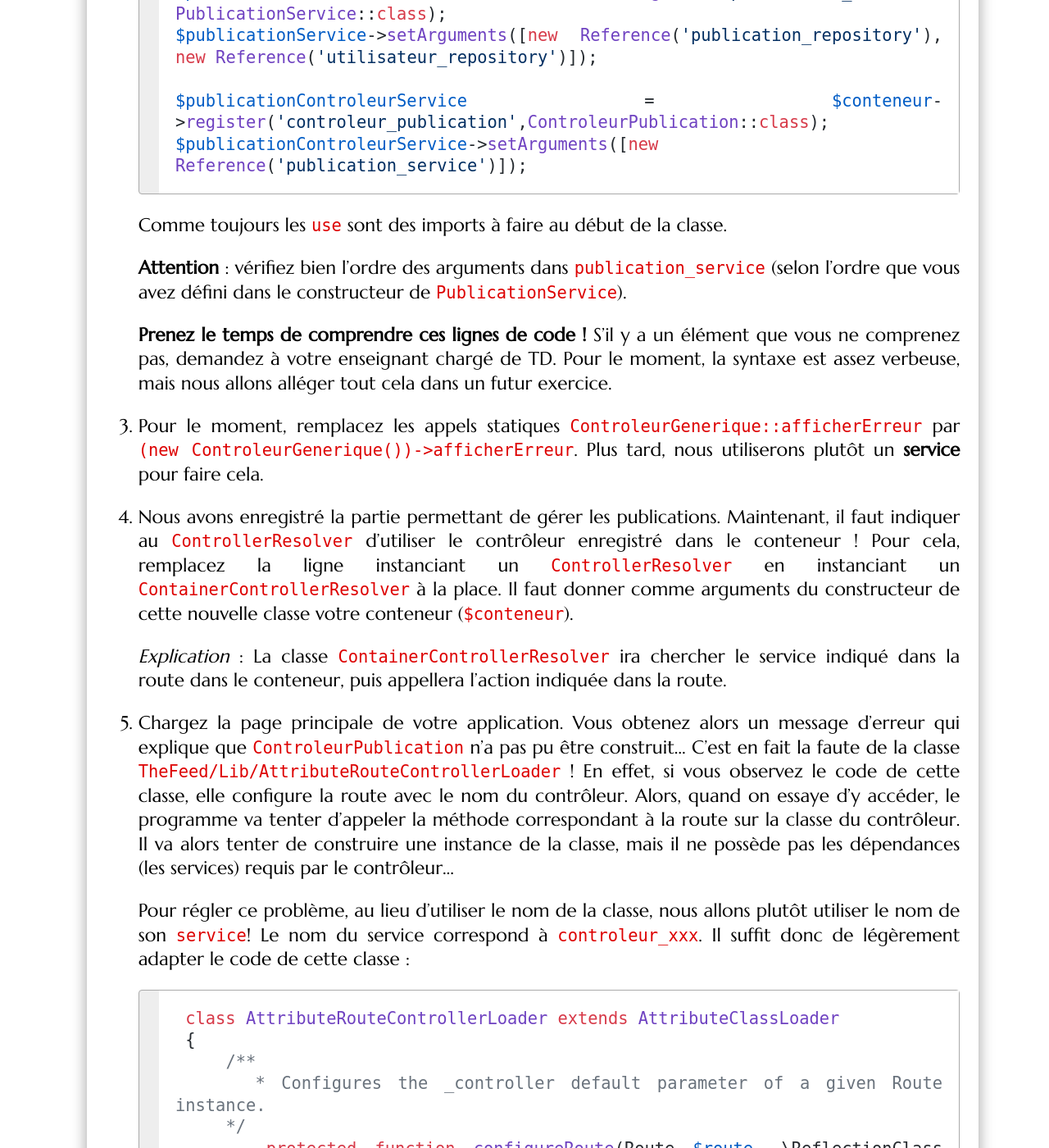
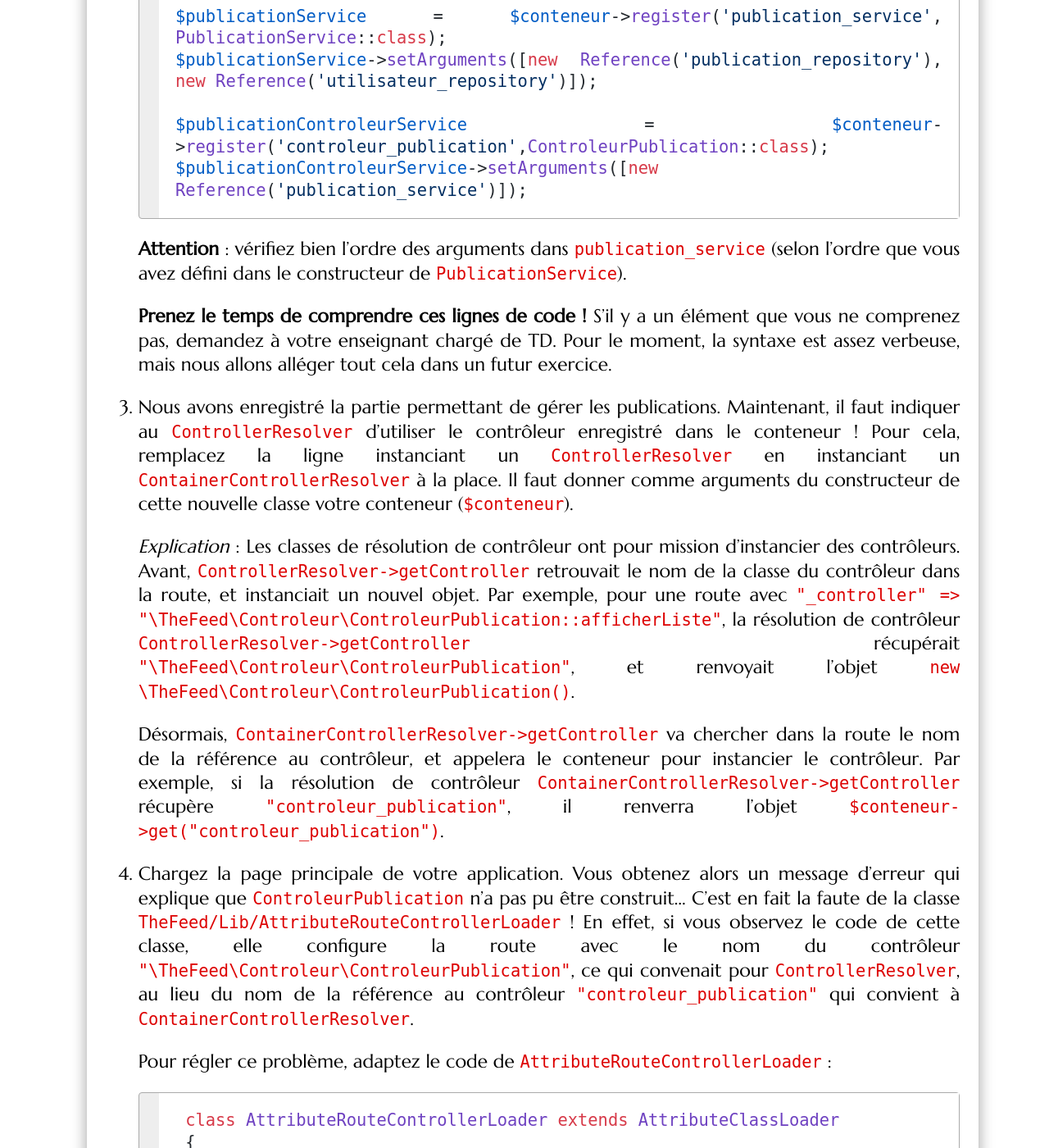
Before and after one commit to romainlebreton/R4.A.10-ComplementWeb, a Jekyll site: the page built from tutorials/tutorial_tests_2.md, in a window 1280 px wide and 1400 px high, scrolled down 12273 px. Shown: the whole window at 82% size. Built offline with Jekyll 4.4.1, drawn with Linux system fonts in a browser that asks for light colours; some web fonts are replaced; some of the changed text lies outside the part shown.

Commit message:
Correction de fautes d'orthographe et amélioration de la clarté des instructions concernant l'injection de dépendances dans les contrôleurs et services.

````diff
--- a/tutorials/tutorial_tests_2.md
+++ b/tutorials/tutorial_tests_2.md
@@ -152,7 +152,7 @@ Globalement, on peut retenir qu'une bonne architecture implique que :
 
    * Il est possible d'utiliser la même instance et de l'injecter dans différentes classes. En fait, l'instance n'est initialisée qu'à un seul endroit. Cela facilite donc également sa construction si elle nécessite différents paramètres. Il est aussi possible de générer plusieurs instances du service et de sélectionner lequel est injecté dans quelle classe.
 
-Notre prochain objectif est donc de remanier les classes des `controleurs`, des `services` et des `repositories` afin de les rendre indépendantes des classes concrètes, en mettant en place une architecture favorisant l'injection de dépendance.
+Notre prochain objectif est donc de remanier les classes des contrôleurs, des services et des *repositories* afin de les rendre indépendantes des classes concrètes, en mettant en place une architecture favorisant l'injection de dépendance.
 
 <div class="exercise">
 
@@ -239,7 +239,12 @@ Notre prochain objectif est donc de remanier les classes des `controleurs`, des
    * Injectez les classes `repository` comme dépendances, via le constructeur. Il faudra éliminer toutes les instanciations de *repository* pour utiliser vos nouvelles dépendances. Attention `PublicationService` utilise les deux *repositories*.
    * Mettez en place des interfaces pour ces deux services.
 
-4. Rendez tous vos `controleurs` (même le générique) non statiques. C'est-à-dire que toutes les méthodes ne doivent plus être statiques. De même, les appels statiques du type `Controlleur::` doivent être remplacés par `$this->`. Ici aussi, soyez malin et utilisez votre IDE pour effectuer cette tâche rapidement.
+4. Rendez tous vos contrôleurs (même le générique) non statiques, c'est-à-dire
+   que toutes les méthodes ne doivent plus être statiques. De même, les appels
+   statiques du type `Controlleur::` doivent être remplacés par `$this->`. Par
+   exemple, `ControleurGenerique::afficherErreur` se remplace par `(new
+   ControleurGenerique())->afficherErreur`. Ici aussi, soyez malin et utilisez
+   votre IDE pour effectuer cette tâche rapidement.
 
 5. Au niveau de `ControleurPublication` et `ControleurUtilisateur`, réalisez l'injection des deux services (toujours via leur interface). Dans chaque méthode, au lieu d'instancier un service pour réaliser une opération, vous utiliserez vos nouvelles dépendances.
 
@@ -323,7 +328,7 @@ Nous utiliserons cette fonctionnalité pour quelques cas spécifiques, mais, en
    composer require symfony/dependency-injection
    ```
 
-2. Dans la méthode `traiterRequete` de `RouteurURL`, au tout début de la méthode, ajoutez les lignes de code suivantes :
+2. Ajoutez les lignes de code suivantes au tout début de la méthode `traiterRequete` de `RouteurURL` (sauf les `use` au début de la classe) :
 
    ```php
    use TheFeed\Controleur\ControleurPublication;
@@ -357,21 +362,20 @@ Nous utiliserons cette fonctionnalité pour quelques cas spécifiques, mais, en
    $publicationControleurService->setArguments([new Reference('publication_service')]);
    ```
 
-    Comme toujours les `use` sont des imports à faire au début de la classe.
-
     **Attention** : vérifiez bien l'ordre des arguments dans `publication_service` (selon l'ordre que vous avez défini dans le constructeur de `PublicationService`).
 
     **Prenez le temps de comprendre ces lignes de code !** S'il y a un élément que vous ne comprenez pas, demandez à votre enseignant chargé de TD. Pour le moment, la syntaxe est assez verbeuse, mais nous allons alléger tout cela dans un futur exercice.
 
-2. Pour le moment, remplacez les appels statiques `ControleurGenerique::afficherErreur` par `(new ControleurGenerique())->afficherErreur`. Plus tard, nous utiliserons plutôt un **service** pour faire cela.
-
 3. Nous avons enregistré la partie permettant de gérer les publications. Maintenant, il faut indiquer au `ControllerResolver` d'utiliser le contrôleur enregistré dans le conteneur ! Pour cela, remplacez la ligne instanciant un `ControllerResolver` en instanciant un `ContainerControllerResolver` à la place. Il faut donner comme arguments du constructeur de cette nouvelle classe votre conteneur (`$conteneur`).
 
-    *Explication* : La classe `ContainerControllerResolver` ira chercher le service indiqué dans la route dans le conteneur, puis appellera l'action indiquée dans la route.
+    *Explication* : Les classes de résolution de contrôleur ont pour mission d'instancier des contrôleurs. Avant, `ControllerResolver->getController` retrouvait le nom de la classe du contrôleur dans la route, et instanciait un nouvel objet. Par exemple, pour une route avec `"_controller" => "\TheFeed\Controleur\ControleurPublication::afficherListe"`,
+    la résolution de contrôleur `ControllerResolver->getController` récupérait `"\TheFeed\Controleur\ControleurPublication"`, et renvoyait l'objet `new \TheFeed\Controleur\ControleurPublication()`.
 
-4. Chargez la page principale de votre application. Vous obtenez alors un message d'erreur qui explique que `ControleurPublication` n'a pas pu être construit... C'est en fait la faute de la classe `TheFeed/Lib/AttributeRouteControllerLoader` ! En effet, si vous observez le code de cette classe, elle configure la route avec le nom du contrôleur. Alors, quand on essaye d'y accéder, le programme va tenter d'appeler la méthode correspondant à la route sur la classe du contrôleur. Il va alors tenter de construire une instance de la classe, mais il ne possède pas les dépendances (les services) requis par le contrôleur...
+    Désormais, `ContainerControllerResolver->getController` va chercher dans la route le nom de la référence au contrôleur, et appelera le conteneur pour instancier le contrôleur.  Par exemple, si la résolution de contrôleur `ContainerControllerResolver->getController` récupère `"controleur_publication"`, il renverra l'objet `$conteneur->get("controleur_publication")`.
 
-    Pour régler ce problème, au lieu d'utiliser le nom de la classe, nous allons plutôt utiliser le nom de son `service`! Le nom du service correspond à `controleur_xxx`. Il suffit donc de légèrement adapter le code de cette classe :
+4. Chargez la page principale de votre application. Vous obtenez alors un message d'erreur qui explique que `ControleurPublication` n'a pas pu être construit... C'est en fait la faute de la classe `TheFeed/Lib/AttributeRouteControllerLoader` ! En effet, si vous observez le code de cette classe, elle configure la route avec le nom du contrôleur `"\TheFeed\Controleur\ControleurPublication"`, ce qui convenait pour `ControllerResolver`, au lieu du nom de la référence au contrôleur `"controleur_publication"` qui convient à `ContainerControllerResolver`.
+
+    Pour régler ce problème, adaptez le code de `AttributeRouteControllerLoader` :
 
     ```php
     class AttributeRouteControllerLoader extends AttributeClassLoader
````
Also changed, not shown: other parts of tutorials/tutorial_tests_2.md (+5 -5 lines).
